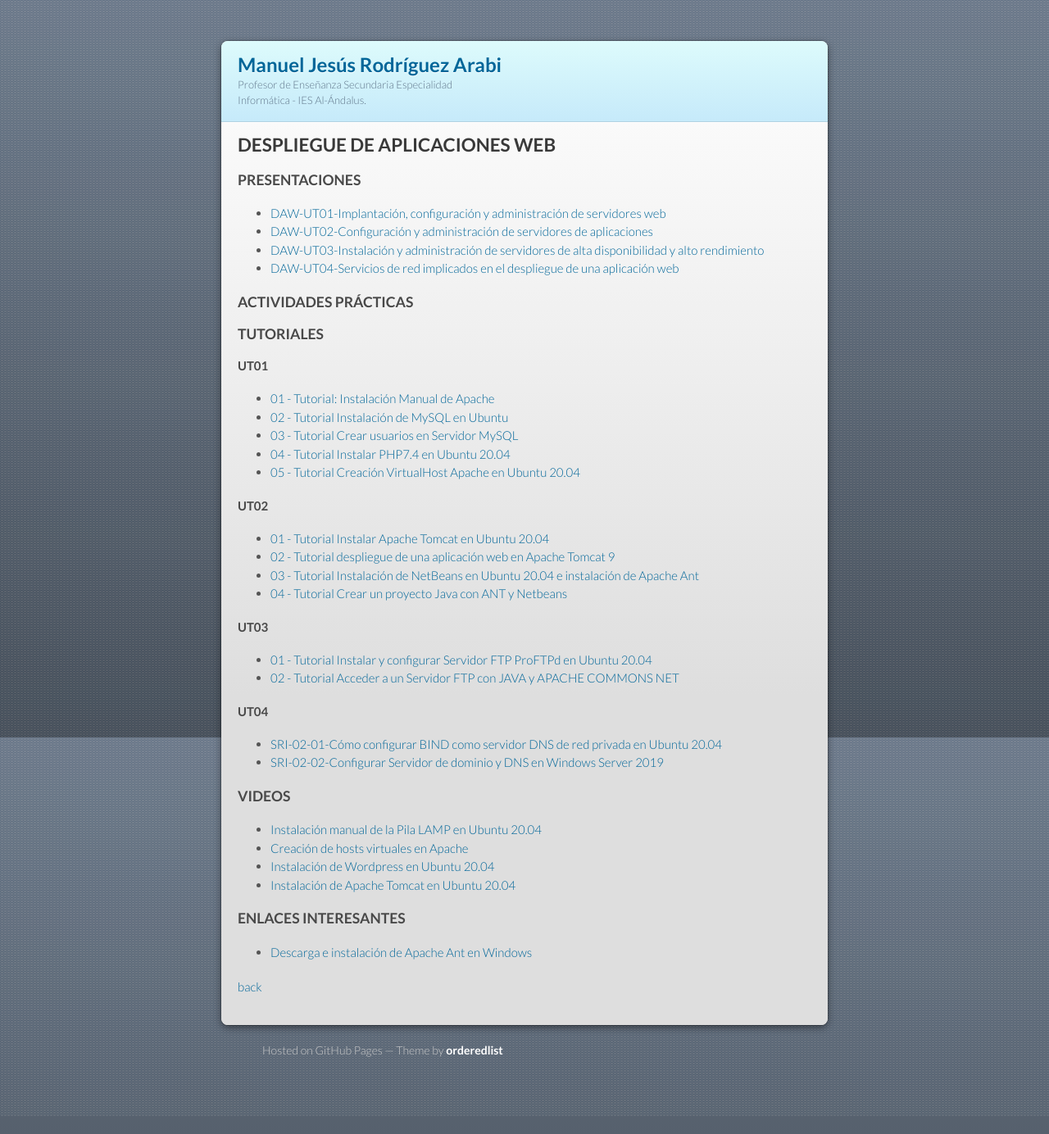
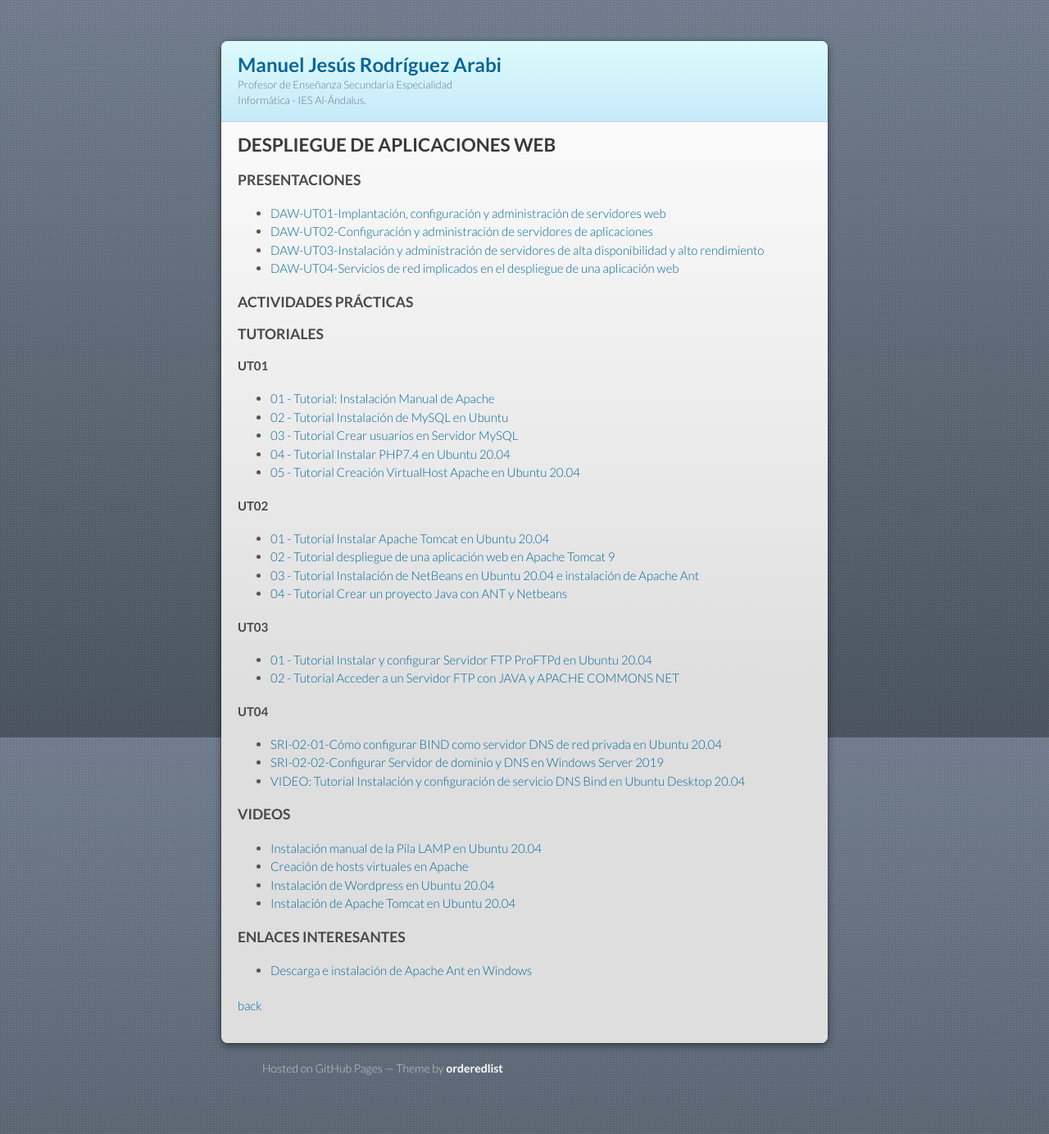
Before and after one commit to mrodara/mrodara.github.io, a Jekyll site: the page built from mods/daw.md, in a window 1280 px wide. Shown: the whole page at 82% size. Built offline with Jekyll 4.4.1, drawn with Linux system fonts in a browser that asks for light colours; our own code applies the rules of GitHub Pages for plain Markdown files; before the commit the page ends 1362 px from its top, so only the background shows below that.

Commit message:
Tutorial video bind9 daw

```diff
--- a/mods/daw.md
+++ b/mods/daw.md
@@ -41,6 +41,7 @@ layout: default
 
 * [SRI-02-01-Cómo configurar BIND como servidor DNS de red privada en Ubuntu 20.04](https://docs.google.com/document/d/1WwTKaLDmJOoGKglI_ieSJ9igHYemDFHT5qA6omH2f90/edit?usp=sharing)
 * [SRI-02-02-Configurar Servidor de dominio y DNS en Windows Server 2019](https://docs.google.com/document/d/13O8FzUhSBpmBNP6Sg531h7MNnj9QXR-meDXCA3COKZQ/edit?usp=sharing)
+* [VIDEO: Tutorial Instalación y configuración de servicio DNS Bind en Ubuntu Desktop 20.04](https://youtu.be/nQu4U0r-w-M)
 
 ### VIDEOS
 
```
